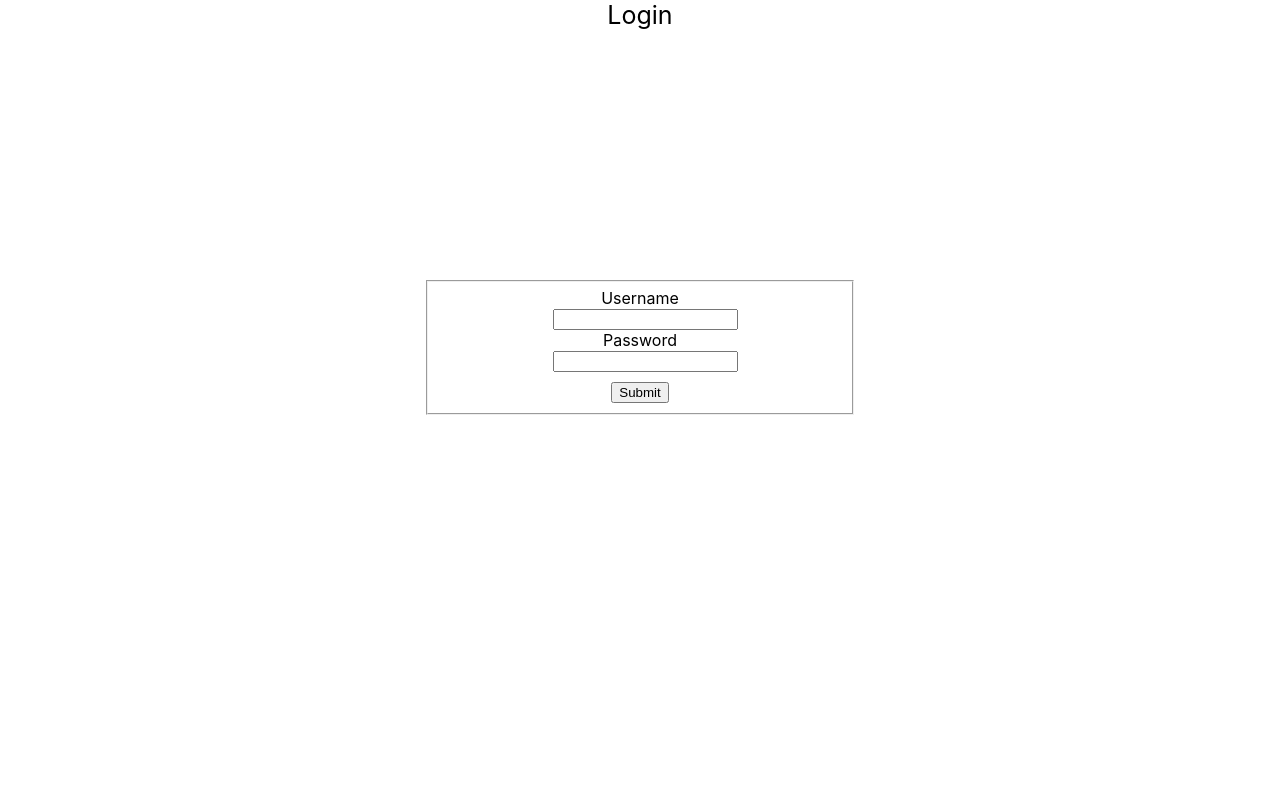
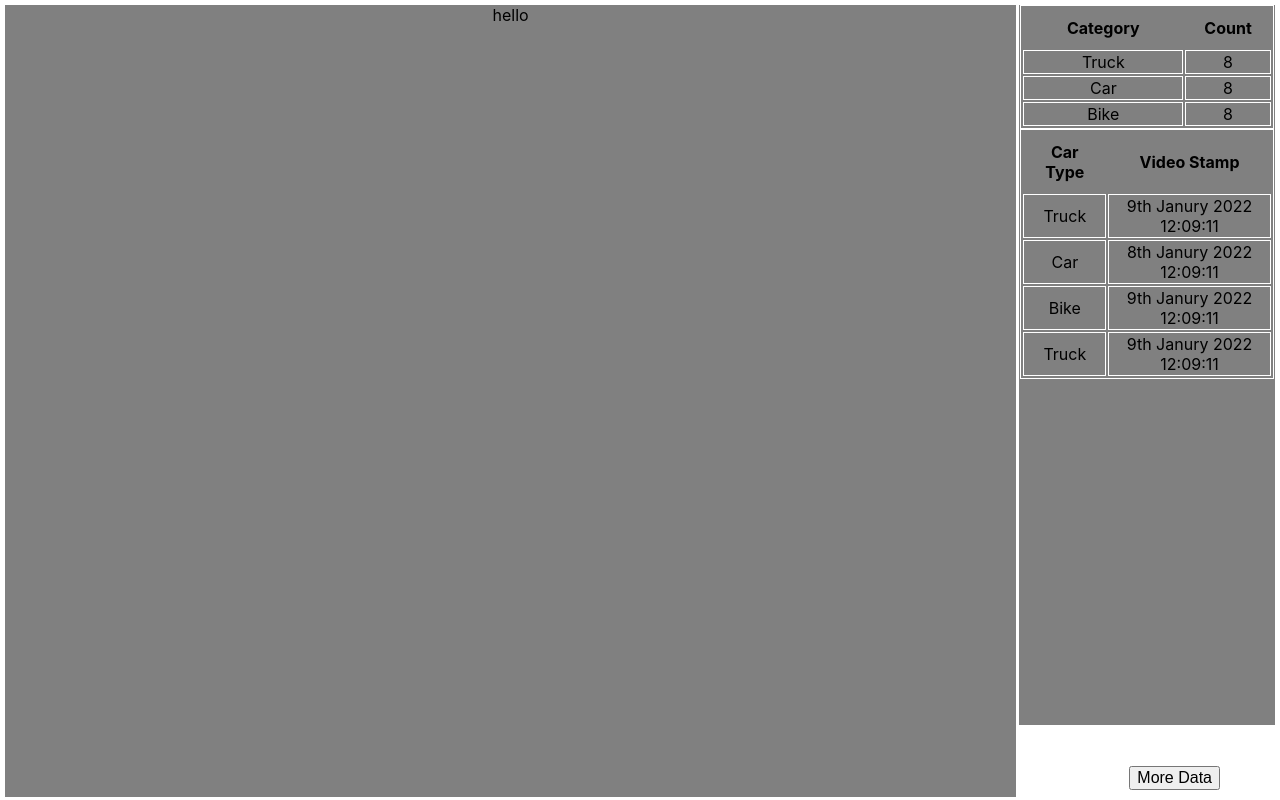
Before and after one commit to UP927887/industrial-project-grp4, a React (Create React App) app in the folder front_end/: page / in a window 1280 px wide. Built offline with nearby package versions, Linux system fonts and the light colour scheme.

Commit message:
Added layout for live feed

```diff
--- a/front_end/src/App.js
+++ b/front_end/src/App.js
@@ -1,11 +1,11 @@
 import logo from './logo.svg';
 import './App.css';
-import Login from './Login';
+import VideoLiveFeed from './VideoFeed';
 
 function App() {
   return (
     <div className="App">
-      <Login />
+      <VideoLiveFeed />
 
     </div>
   );
--- /dev/null
+++ b/front_end/src/Livefeed.css
@@ -0,0 +1,52 @@
+.live-feed-box {
+    position: absolute;
+    left: 0;
+    height: 99%;
+    width: 79%;
+    /* border: 2px white solid; */
+    background: #808080;
+    margin: 5px;
+}
+
+.summary {
+    position: absolute;
+    right: 0;
+    height: 90%;
+    width: 20%;
+    /* border: 2px red solid; */
+    background: grey;
+    margin: 5px;
+}
+
+.more-data {
+    position: absolute;
+    bottom: 10px;
+    right: 60px;
+    /* left: 40px; */
+    font-size: 16px;
+    text-align: center;
+}
+
+table{
+    border: 1px solid white;
+}
+
+td {
+    border: 1px solid white;
+}
+
+.summary-table-count, .summary-table-time{
+    margin: 0 auto;
+    width: 99%;
+}
+
+
+#car {
+    padding: 10px;
+}
+
+.lol {
+    /* border: 2px red solid; */
+    width: 120%;
+
+}
--- a/front_end/src/Login.jsx
+++ b/front_end/src/Login.jsx
@@ -1,5 +1,6 @@
 import React, {useState} from 'react';
 import ReactDOM from 'react-dom';
+import { BrowserRouter as Router } from 'react-router-dom';
 
 import "./App.css";
 
@@ -78,11 +79,7 @@ export default function Login() {
                     </div>
 
                     <div>
-                        <button
-                        type="submit"
-                        >
-                            Submit
-                        </button>
+                        <button type="submit">Submit</button>
                     </div>
                 </fieldset>
             </form>
@@ -93,7 +90,7 @@ export default function Login() {
         <div className="login">
             <div className="login-form-container">
                 <div className="title">Login</div>
-                {isSubmitted ? <div>User successfully logged in</div> : renderLoginForm}
+                {isSubmitted ? <a href='./VideoFeed.jsx'>l</a> : renderLoginForm}
             </div>
         </div>
     )
--- a/front_end/src/VideoFeed.jsx
+++ b/front_end/src/VideoFeed.jsx
@@ -1,3 +1,58 @@
-export const VideoLiveFeed = () => {
+import React, {useState} from 'react';
+import ReactDOM from 'react-dom';
+import { BrowserRouter as Router } from 'react-router-dom';
 
+import "./Livefeed.css";
+
+export default function VideoLiveFeed() {
+    return(
+        <div>
+            <div class='live-feed-box'>hello</div>
+            <div class='summary'>
+                <table class = "summary-table-count">
+                    <tr id = 'rows'>
+                        <th id='car'>Category</th>
+                        <th class='count'>Count</th>
+                    </tr>
+                    <tr>
+                        <td>Truck</td>
+                        <td>8</td>
+                    </tr>
+                    <tr>
+                        <td>Car</td>
+                        <td>8</td>
+                    </tr>
+                    <tr>
+                        <td>Bike</td>
+                        <td>8</td>
+                    </tr>
+                </table>
+                <table class="summary-table-time">
+                    {/* <div class = 'lol'> */}
+                    <tr id = 'rows'>
+                        <th id='car'>Car Type</th>
+                        <th class='timestamp'>Video Stamp</th>
+                    </tr>
+                    <tr id = 'rows'>
+                        <td>Truck</td>
+                        <td>9th Janury 2022 12:09:11</td>
+                    </tr>
+                    <tr id = 'rows'>
+                        <td>Car</td>
+                        <td>8th Janury 2022 12:09:11</td>
+                    </tr>
+                    <tr id = 'rows'>
+                        <td>Bike</td>
+                        <td>9th Janury 2022 12:09:11</td>
+                    </tr>
+                    <tr id = 'rows'>
+                        <td>Truck</td>
+                        <td>9th Janury 2022 12:09:11</td>
+                    </tr>
+                    {/* </div> */}
+                </table>
+            </div>
+            <button class='more-data'>More Data</button>
+        </div>
+    )
 }
```
